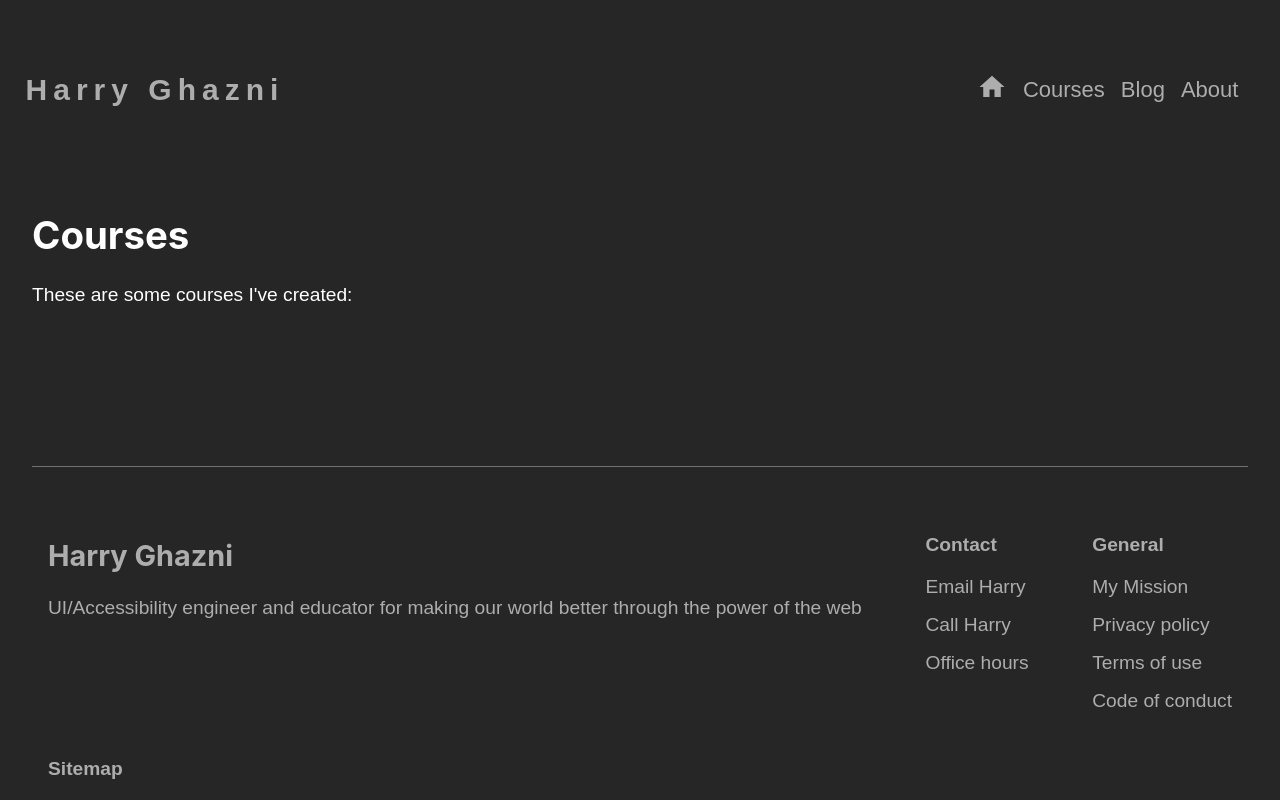
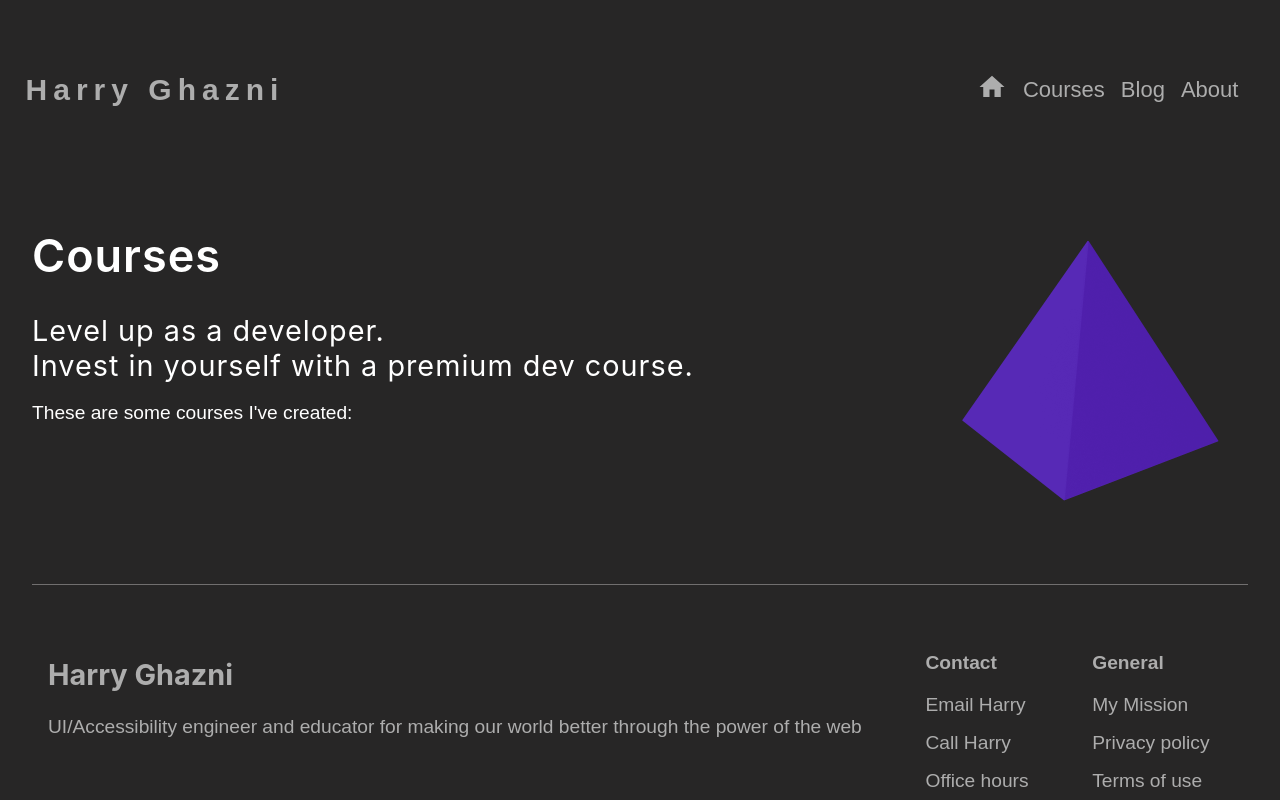
Before and after one commit to thehashton/harry-nextjs-blog, a Next.js app: page /Courses/Courses in a window 1280 px wide. Shown: the top 800 px of the page. Built offline with nearby package versions, Linux system fonts and the light colour scheme.

Commit message:
Adds heroes for Blog + Course page

```diff
--- a/components/Hero/Hero.styled.ts
+++ b/components/Hero/Hero.styled.ts
@@ -55,7 +55,7 @@ export const VideosButton = styled(Button)`
 `;
 
 // SHAPES
-const floatingShape = styled.span`
+export const floatingShape = styled.span`
   display: none;
 
   @media screen and (min-width: 900px) {
--- /dev/null
+++ b/pages/Courses/Courses.styled.ts
@@ -0,0 +1,38 @@
+import styled from "styled-components";
+import { floatingShape } from "../../components/Hero/Hero.styled";
+import { floatAnimation } from "../../styles/Animations.styled";
+
+export const CourseHeader = styled.div`
+  display: flex;
+  position: relative;
+`;
+
+export const CourseHeroText = styled.div`
+  display: block;
+
+  h1 {
+    font-weight: 600;
+    font-size: 45px;
+    letter-spacing: 1px;
+    margin-top: 1rem;
+  }
+
+  h2 {
+    font-weight: 400;
+    letter-spacing: 1px;
+    margin: 0;
+  }
+`;
+
+export const CoursesTriangleShape = styled(floatingShape)`
+  position: absolute;
+  top: -10%;
+  right: 0;
+  z-index: -1;
+  animation-name: ${floatAnimation};
+  animation-duration: 8s;
+  animation-iteration-count: infinite;
+  opacity: 1;
+  width: 20rem;
+  height: 20rem;
+`;
--- a/pages/Courses/Courses.tsx
+++ b/pages/Courses/Courses.tsx
@@ -1,11 +1,22 @@
 import { NextPage } from "next";
 import React from "react";
 import Layout from "../../components/Layout";
+import { CourseHeader, CourseHeroText, CoursesTriangleShape } from "./Courses.styled";
+import Image from 'next/image'
 
 const Courses: NextPage = () => {
     return (
     <Layout pageTitle="Courses" description="Courses by me">
-        <h1>Courses</h1>
+        <CourseHeader>
+          <CourseHeroText>
+            <h1>Courses</h1>
+            <h2>Level up as a developer.</h2>
+            <h2>Invest in yourself with a premium dev course.</h2>
+          </CourseHeroText>
+          <CoursesTriangleShape>
+            <Image src="/Images/Site/Pyramid_Tall.png" height="400px" width="400px" />
+          </CoursesTriangleShape>
+        </CourseHeader>
         <p>These are some courses I've created:</p>
     </Layout>
     )
```
Also changed, not shown: pages/Blog/Blog.styled.ts (added, +26 -0 lines), pages/Blog/Blog.tsx (+11 -2 lines).
